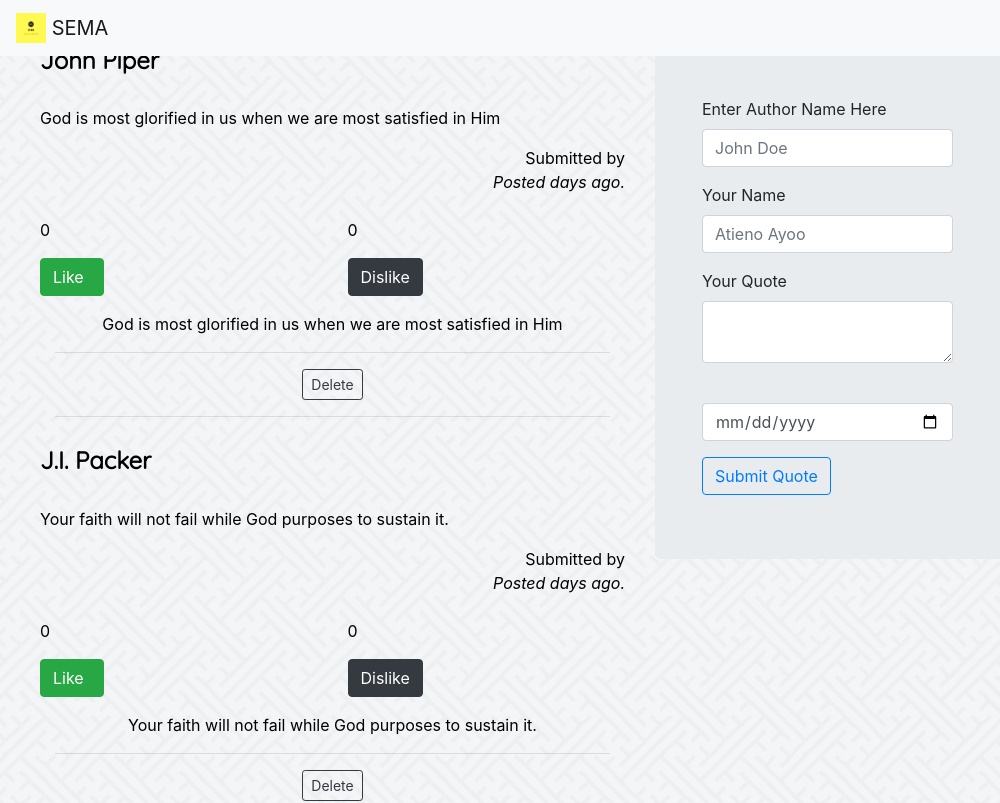
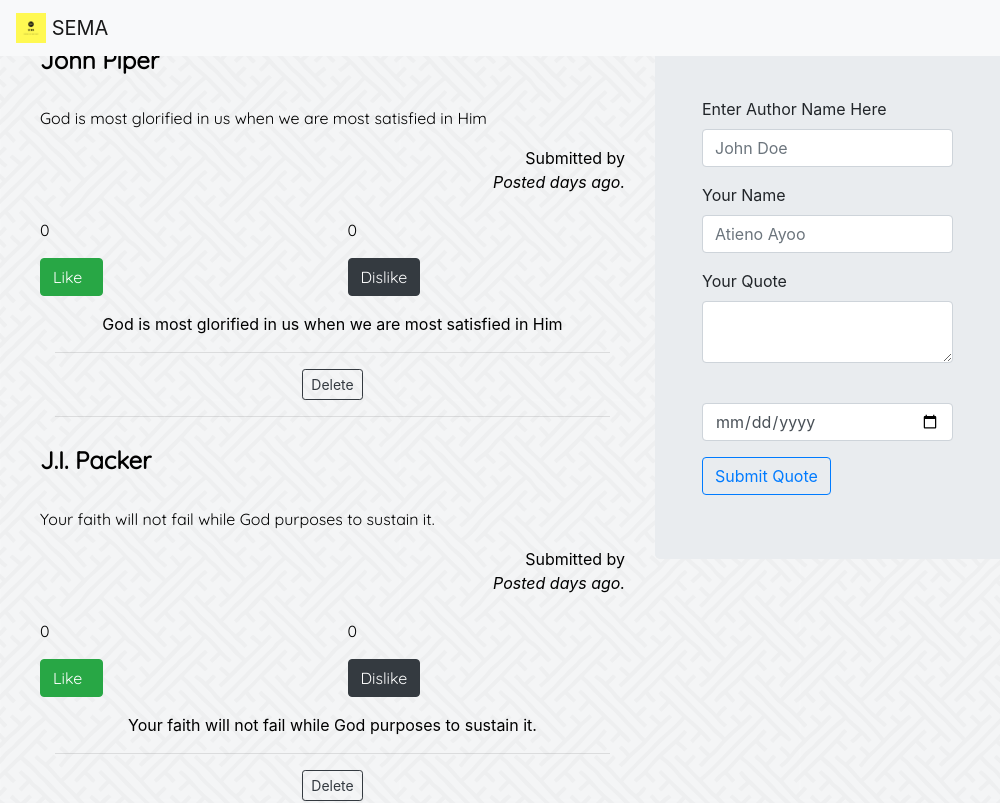
Before and after one commit to Hillarydalie/semasema, an Angular app: page / in a window 1280 px wide. Shown: the top 803 px of the page, without its empty margins (0-1000 px from the left). Built offline with nearby package versions, Linux system fonts and the light colour scheme.

Commit message:
CHange font in quote header in the project

```diff
--- a/src/app/sema/sema.component.css
+++ b/src/app/sema/sema.component.css
@@ -8,3 +8,7 @@ h4 {
 	font-family: 'Quicksand', sans-serif;
 	font-weight: bold;
 }
+
+p {
+	font-family: 'Quicksand', sans-serif;
+}
```
